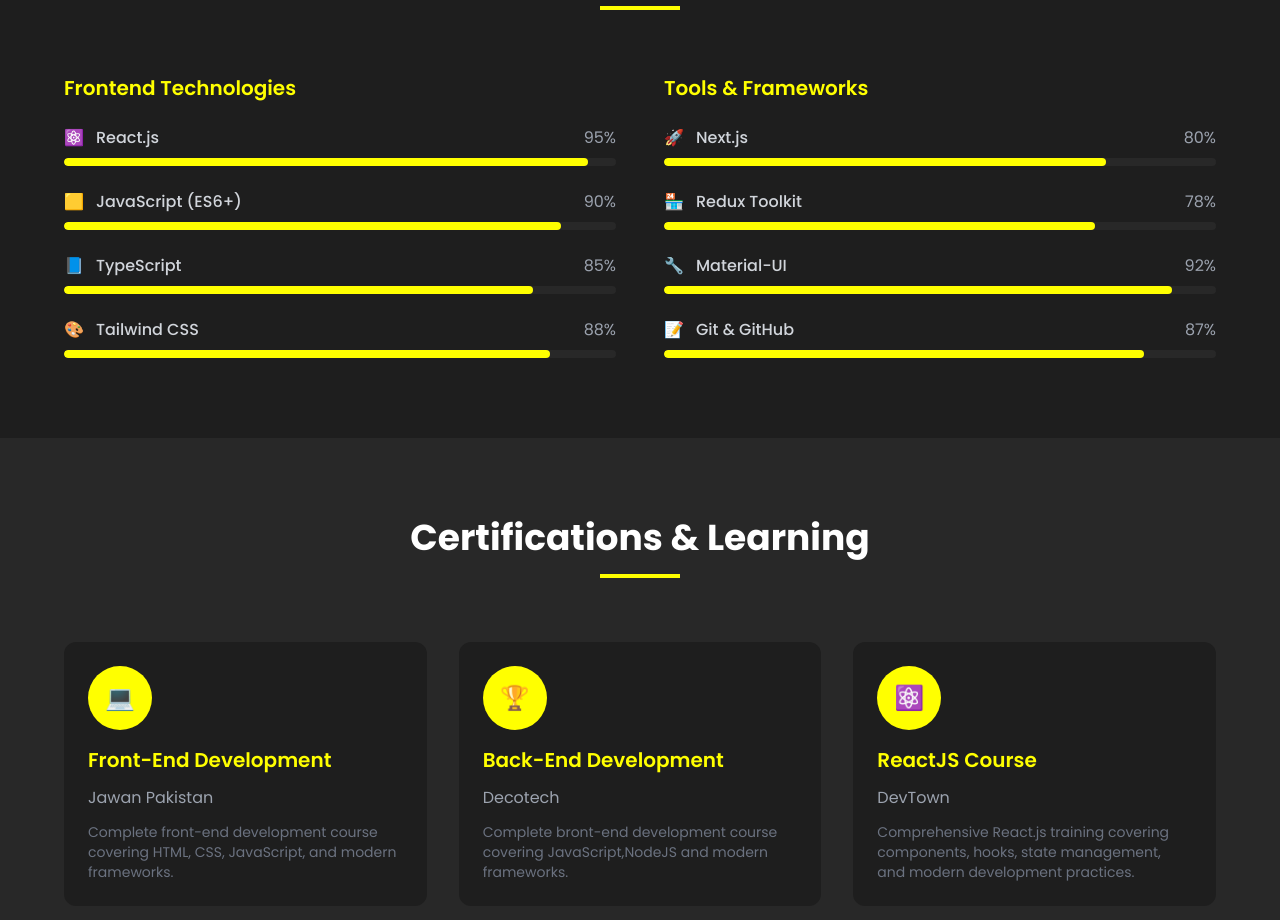
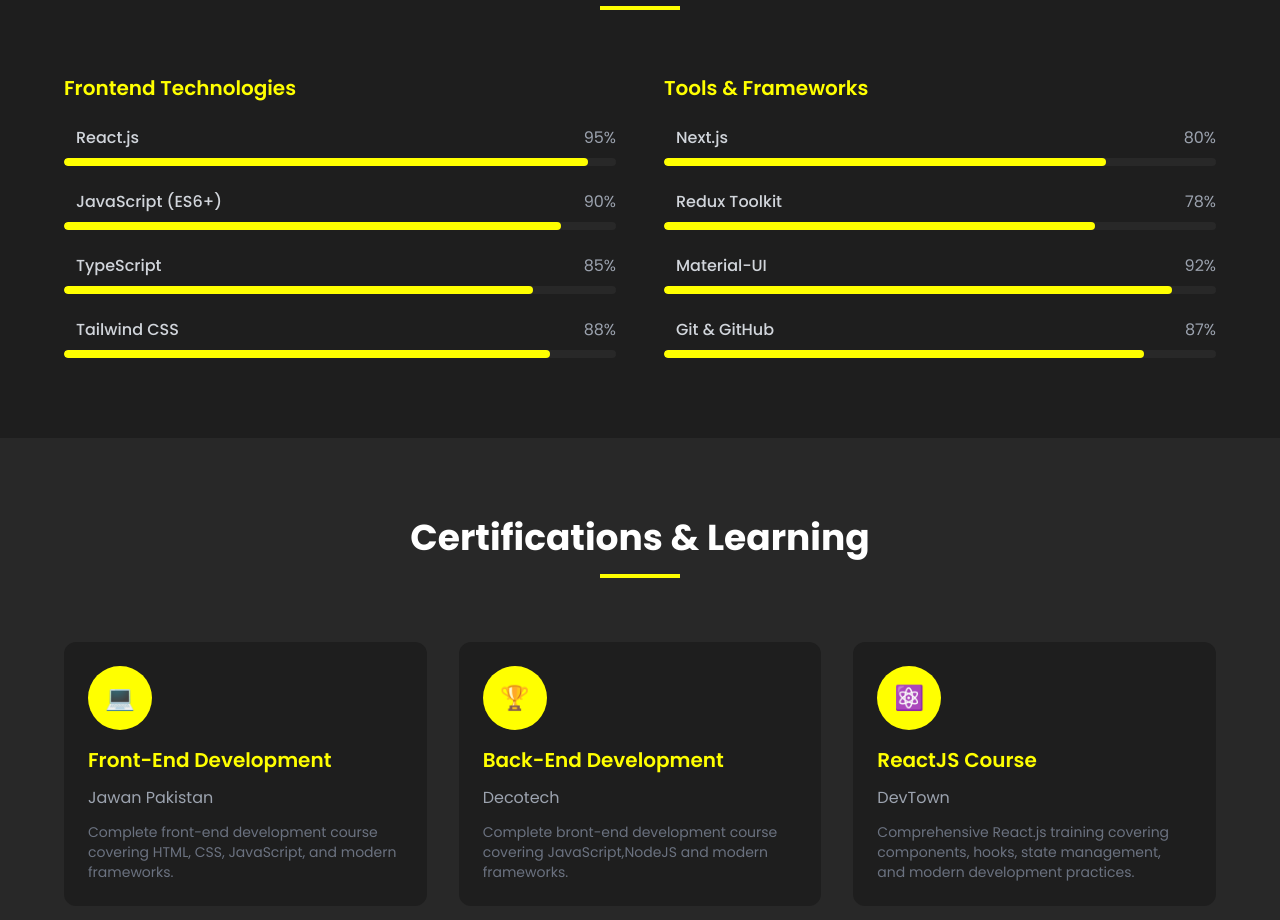
Before and after one commit to the-farazz/my-portfolio-final, a React (Vite) app in the folder client/: page / in a window 1280 px wide. Shown: the part 5460-6380 px from the top of the page. Built offline with nearby package versions, Linux system fonts and the light colour scheme.

Commit message:
13th commit

```diff
--- a/client/src/components/SkillsSection.tsx
+++ b/client/src/components/SkillsSection.tsx
@@ -22,17 +22,17 @@
   }, []);
 
   const frontendSkills = [
-    { name: 'React.js', level: 95, icon: '⚛️' },
-    { name: 'JavaScript (ES6+)', level: 90, icon: '🟨' },
-    { name: 'TypeScript', level: 85, icon: '📘' },
-    { name: 'Tailwind CSS', level: 88, icon: '🎨' },
+    { name: 'React.js', level: 95, icon: '' },
+    { name: 'JavaScript (ES6+)', level: 90, icon: '' },
+    { name: 'TypeScript', level: 85, icon: '' },
+    { name: 'Tailwind CSS', level: 88, icon: '' },
   ];
 
   const toolsSkills = [
-    { name: 'Next.js', level: 80, icon: '🚀' },
-    { name: 'Redux Toolkit', level: 78, icon: '🏪' },
-    { name: 'Material-UI', level: 92, icon: '🔧' },
-    { name: 'Git & GitHub', level: 87, icon: '📝' },
+    { name: 'Next.js', level: 80, icon: '' },
+    { name: 'Redux Toolkit', level: 78, icon: '' },
+    { name: 'Material-UI', level: 92, icon: '' },
+    { name: 'Git & GitHub', level: 87, icon: '' },
   ];
 
   const skillIcons = [
```
Also changed, not shown: 1 other file (tests, documents, lock files or other folders).
